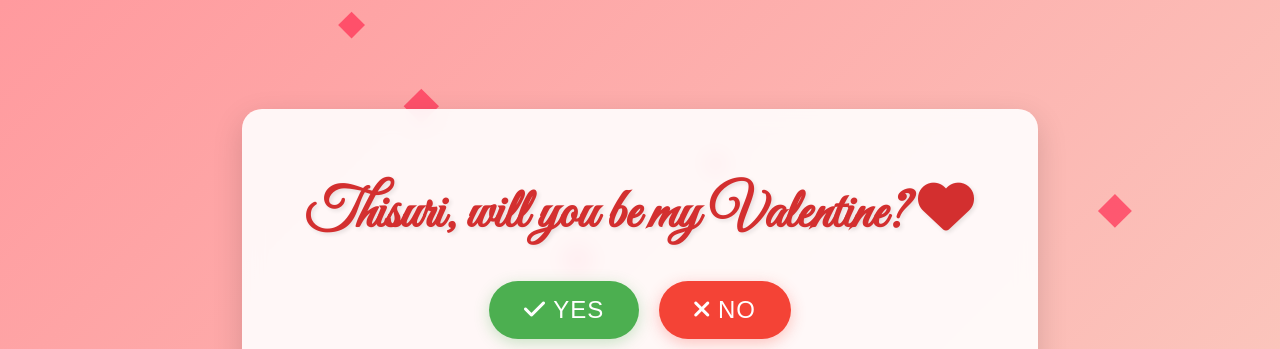
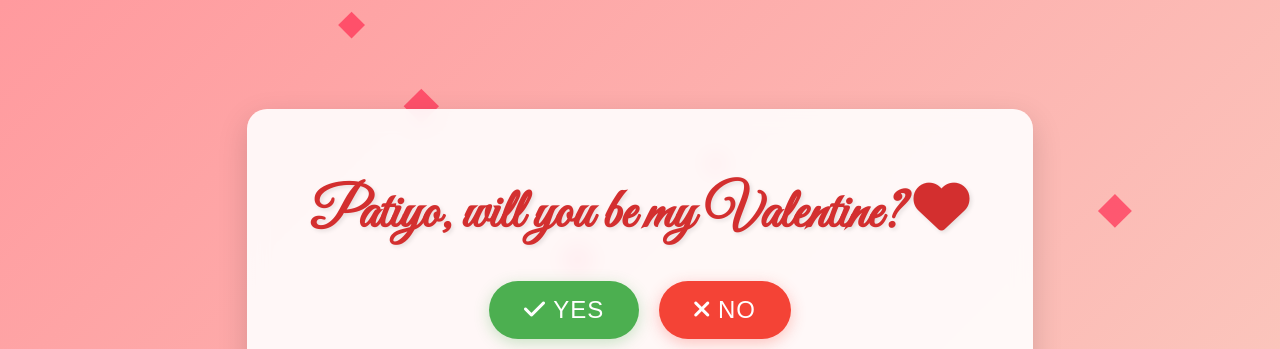
Before and after one commit to Aritra1996/amarmunusona, a plain HTML site: page index.html in a window 1280 px wide. Shown: the top 349 px of the page. Drawn offline with Linux system fonts and the light colour scheme.

Commit message:
Update index.html

```diff
--- a/index.html
+++ b/index.html
@@ -3,7 +3,7 @@
   <head>
     <meta charset="UTF-8" />
     <meta name="viewport" content="width=device-width, initial-scale=1.0" />
-    <title>Will You Be My Valentine, Thisuri?</title>
+    <title>Will You Be My Valentine ?</title>
     <link rel="stylesheet" href="styles.css" />
     <link
       href="https://fonts.googleapis.com/css2?family=Great+Vibes&display=swap"
@@ -17,7 +17,7 @@
   </head>
   <body>
     <div class="container">
-      <h1>Thisuri, will you be my Valentine? <i class="fas fa-heart"></i></h1>
+      <h1>Patiyo, will you be my Valentine? <i class="fas fa-heart"></i></h1>
       <div class="buttons">
         <button class="yes-button" onclick="handleYesClick()">
           <i class="fas fa-check"></i> Yes
```
